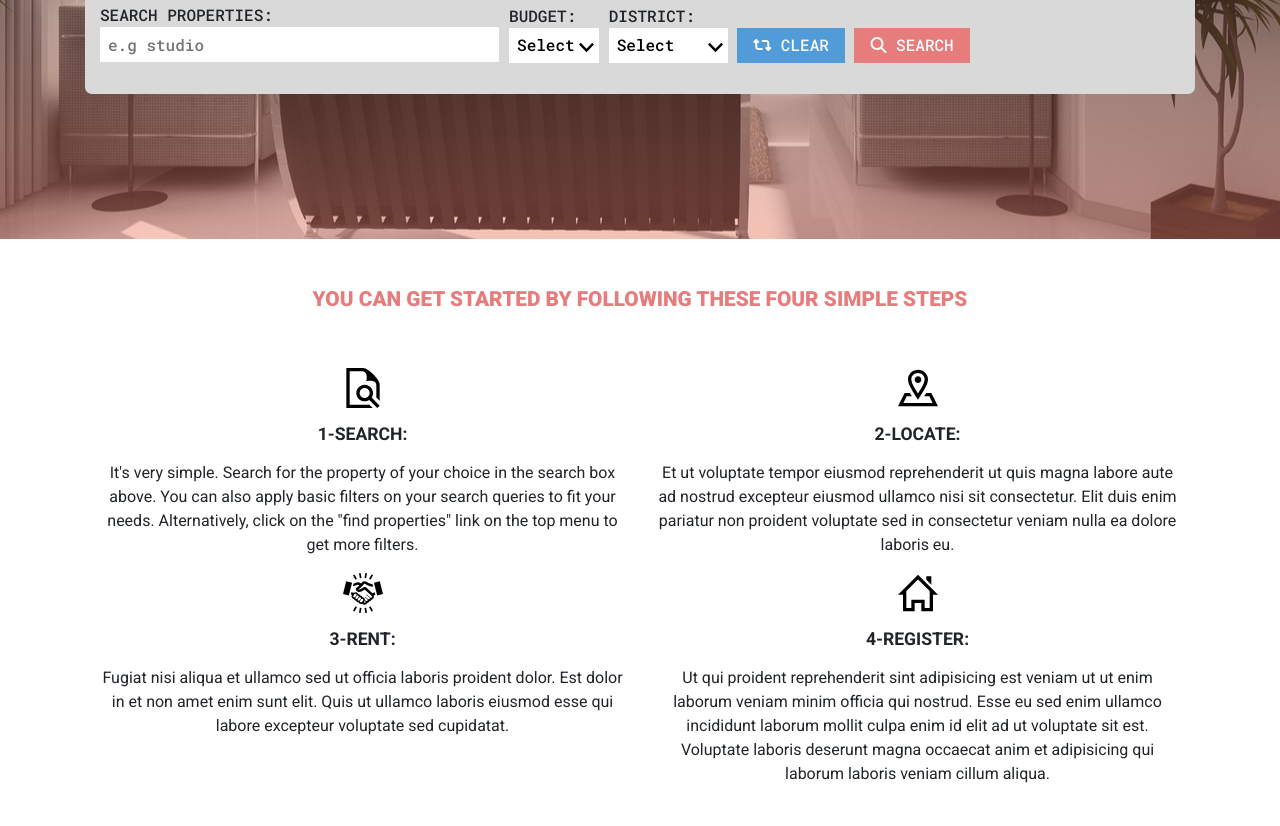
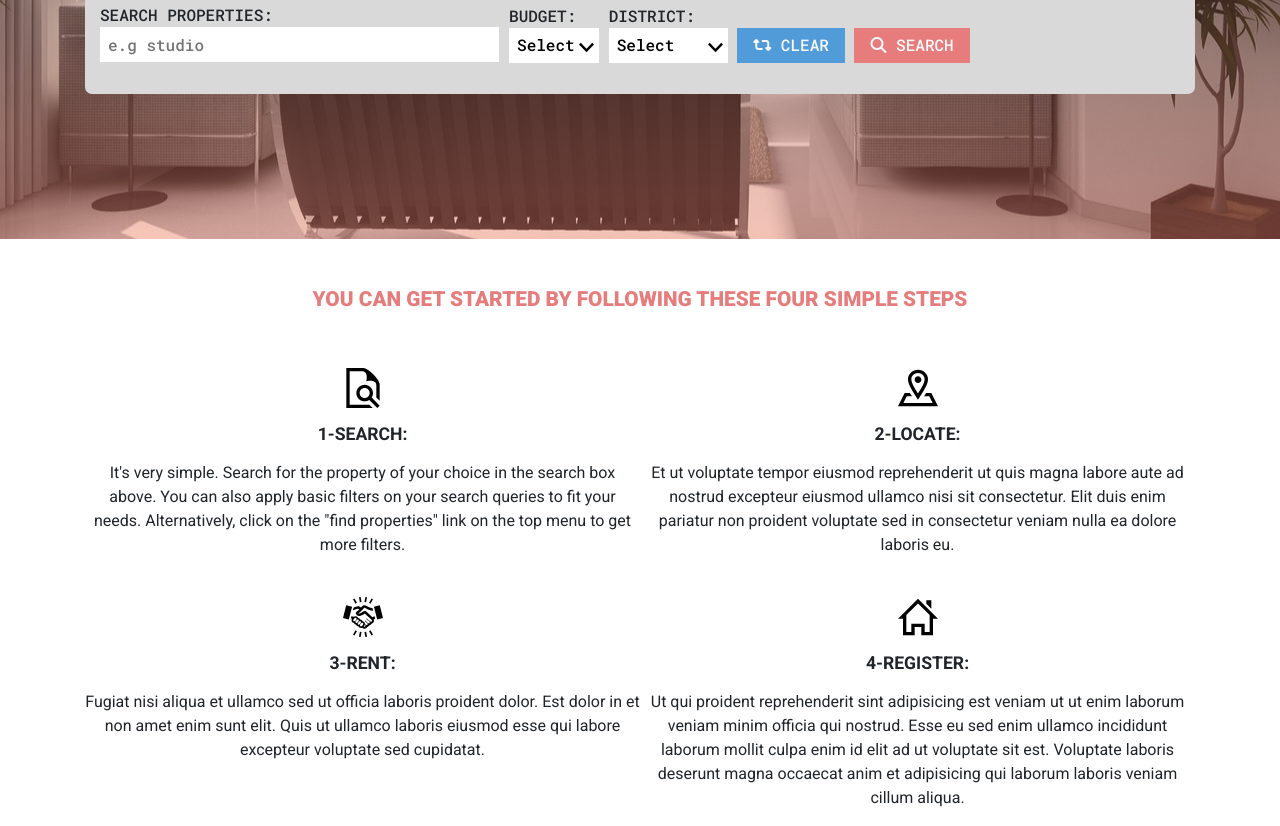
Before and after one commit to misterpaul4/property-rental, a plain HTML site: page index.html in a window 1280 px wide. Shown: the part 281-1107 px from the top of the page. Before the commit the page ends 1083 px from the top, so only its background shows below. Drawn offline with nearby package versions, Linux system fonts and the light colour scheme.

Commit message:
style briefing section

```diff
--- a/css/style.css
+++ b/css/style.css
@@ -5,7 +5,7 @@
 :root {
   --primary-color: #e77c7c;
   --secondary-color: #fa8572;
-  --secondary-color-blue: #519CD8;
+  --secondary-color-blue: #519cd8;
   --nav-font: 'Orbitron', sans-serif;
   --hero-font: 'Roboto Mono', monospace;
 }
@@ -64,7 +64,7 @@ img {
   object-fit: cover;
 }
 
-.brief img {
+.briefing img {
   width: 40px;
 }
 
@@ -130,6 +130,12 @@ select {
   -moz-appearance: none;
 }
 
+.briefing-grid {
+  display: grid;
+  grid-template-columns: 1fr 1fr;
+  grid-template-rows: 1fr 1fr;
+}
+
 /* media queries */
 @media all and (max-width: 1024px) {
   .nav span {
@@ -148,6 +154,10 @@ select {
   .header-nav .burger-menu a {
     font-size: 0.75rem;
   }
+
+  .briefing-grid {
+    grid-template-columns: 1fr;
+  }
 }
 
 @media all and (max-width: 768px) {
--- a/index.html
+++ b/index.html
@@ -91,26 +91,26 @@
       <section class="briefing text-center">
         <h1 class="primary-color text-uppercase p-5">You can get started by following these four simple steps
         </h1>
-        <div class="briefing-grid row container mx-auto">
-          <div class="brief col-md-6 col-12">
+        <div class="briefing-grid container mx-auto">
+          <div>
             <img src="img/icons/search.svg" alt="search icon">
             <h2 class="text-uppercase my-3">1-search:</h2>
             <p>It's very simple. Search for the property of your choice in the search box above. You can also apply basic filters on your search queries to fit your needs. Alternatively, click on the "find properties" link on the top menu to get more filters.</p>
           </div>
 
-          <div class="brief col-md-6 col-12">
+          <div>
             <img src="img/icons/locate.svg" alt="map icon">
             <h2 class="text-uppercase my-3">2-locate:</h2>
             <p>Et ut voluptate tempor eiusmod reprehenderit ut quis magna labore aute ad nostrud excepteur eiusmod ullamco nisi sit consectetur. Elit duis enim pariatur non proident voluptate sed in consectetur veniam nulla ea dolore laboris eu.</p>
           </div>
 
-          <div class="brief col-md-6 col-12">
+          <div>
             <img src="img/icons/apply.svg" alt="handshake">
             <h2 class="text-uppercase my-3">3-rent:</h2>
             <p>Fugiat nisi aliqua et ullamco sed ut officia laboris proident dolor. Est dolor in et non amet enim sunt elit. Quis ut ullamco laboris eiusmod esse qui labore excepteur voluptate sed cupidatat.</p>
           </div>
 
-          <div class="brief col-md-6 col-12">
+          <div>
             <img src="img/icons/relax.svg" alt="house">
             <h2 class="text-uppercase my-3">4-register:</h2>
             <p>Ut qui proident reprehenderit sint adipisicing est veniam ut ut enim laborum veniam minim officia qui nostrud. Esse eu sed enim ullamco incididunt laborum mollit culpa enim id elit ad ut voluptate sit est. Voluptate laboris deserunt magna occaecat anim et adipisicing qui laborum laboris veniam cillum aliqua.</p>
```
